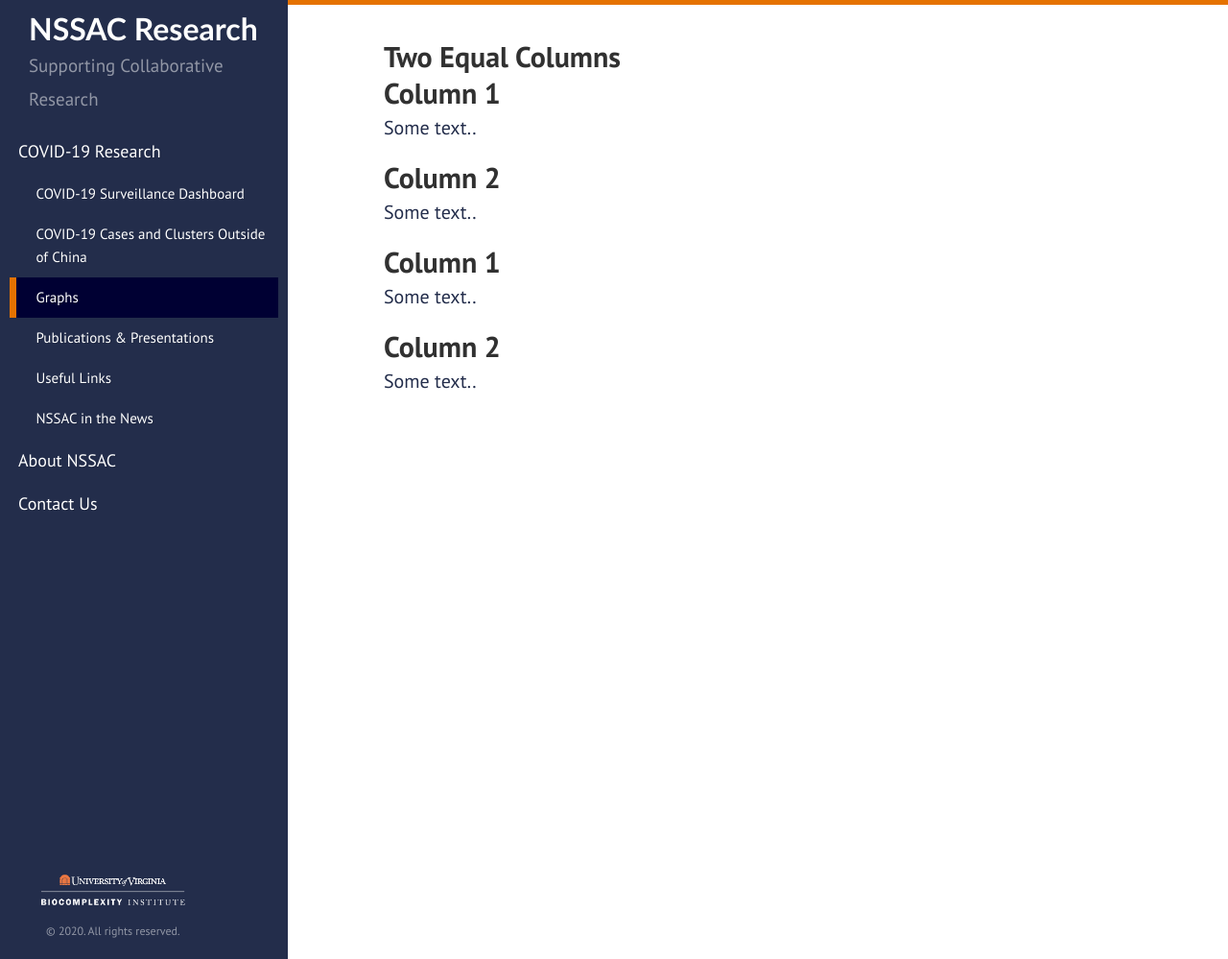
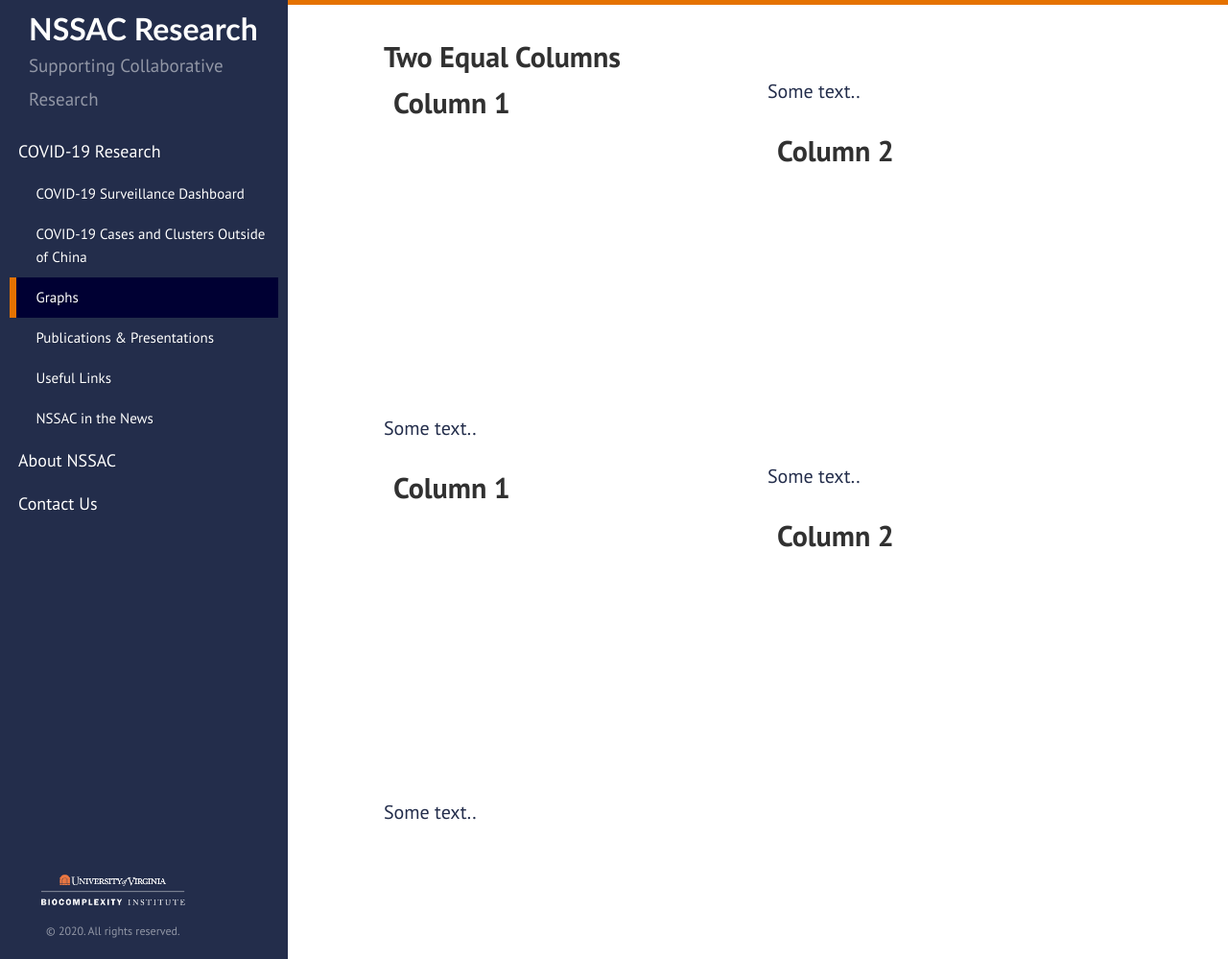
Before and after one commit to mehta-gaurav/mehta-gaurav.github.io, a Jekyll site: the page built from covid-19/graphs/index.md, in a window 1280 px wide and 999 px high. Shown: the whole window at 96% size. Built offline with Jekyll 4.4.1, drawn with Linux system fonts in a browser that asks for light colours; our own code applies the rules of GitHub Pages for plain Markdown files.

Commit message:
Update index.md

```diff
--- a/covid-19/graphs/index.md
+++ b/covid-19/graphs/index.md
@@ -1,21 +1,27 @@
 Two Equal Columns
 -----------------
 
+{: .row-split}
+
+{: .column-split}
 Column 1
 --------
 
 Some text..
 
+{: .column-split}
 Column 2
 --------
 
 Some text..
 
+{: .column-split}
 Column 1
 --------
 
 Some text..
 
+{: .column-split}
 Column 2
 --------
 
```
